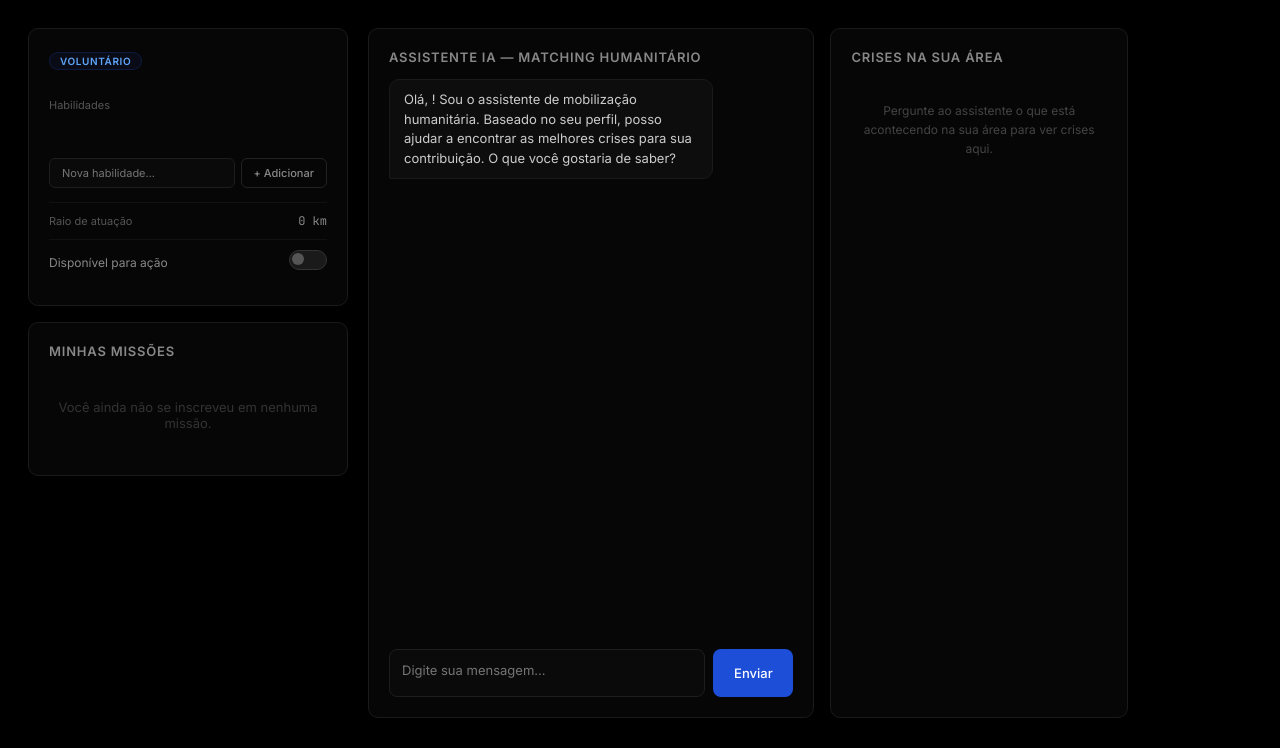
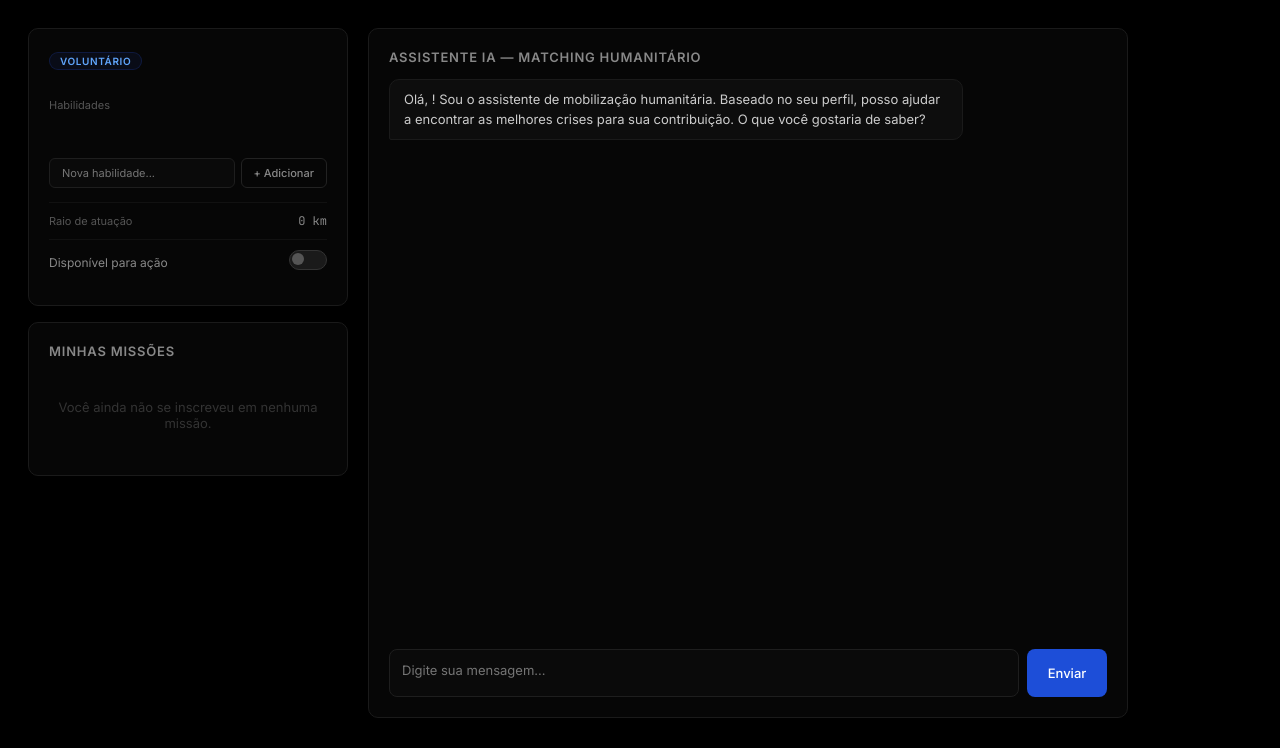
Before and after one commit to Albuqr/Hackathon-IBM, a Flask app: template frontend/templates/volunteer_profile.html in a window 1280 px wide. Shown: the part 52-800 px from the top of the page. Run offline with Flask 3, Linux system fonts and the light colour scheme; the template is opened without the code that fills it, so the values that code supplies are empty.

Commit message:
Bug fix - tela de chat com o watsox do voluntario  agora é pra ter o tamanho certo da janela de chat e de cards

```diff
--- a/frontend/templates/volunteer_profile.html
+++ b/frontend/templates/volunteer_profile.html
@@ -34,8 +34,12 @@
 .chat-input-row{display:flex;gap:8px}
 .chat-input-row textarea{flex:1;height:48px;resize:none;padding:12px;font-size:13px;border-radius:8px}
 .chat-input-row button{width:80px;align-self:stretch;border-radius:8px}
-/* Crisis panel */
-.crisis-panel{overflow-y:auto;max-height:calc(100vh - 110px)}
+/* Right container + crisis panel */
+.right-container{display:flex;gap:16px}
+.right-container .chat-card{flex:1;min-width:0}
+.crisis-panel{display:none;flex:0 0 38%;overflow-y:auto;max-height:calc(100vh - 110px)}
+.crisis-panel.visible{display:block;animation:crisisSlideIn .35s ease forwards}
+@keyframes crisisSlideIn{from{opacity:0;transform:translateX(16px)}to{opacity:1;transform:translateX(0)}}
 .crisis-card{border:1px solid #1a1a1a;border-radius:8px;padding:14px;margin-bottom:10px;background:#060606}
 .crisis-card:last-child{margin-bottom:0}
 .crisis-card-top{display:flex;align-items:center;gap:7px;margin-bottom:4px}
@@ -140,7 +144,7 @@
   </div><!-- /left -->
 
   <!-- RIGHT: Chat + Crisis panel -->
-  <div style="display:grid;grid-template-columns:3fr 2fr;gap:16px">
+  <div class="right-container">
 
     <div class="card chat-card">
       <div class="card-title" style="margin-bottom:10px">Assistente IA — Matching Humanitário</div>
@@ -274,7 +278,7 @@
 
 2. ...
 
-Para se inscrever, clique no ponto desta crise no mapa e pressione Quero Ajudar.]
+Não adicione instruções de inscrição, botões ou links na sua resposta. A interface de inscrição é mostrada separadamente ao voluntário.]
 
 [PERFIL]
 Nome: ${VOL_NAME}
@@ -312,6 +316,7 @@
     try { skills = JSON.parse(c.skills_needed || '[]'); } catch(e) {}
     const pills = skills.slice(0, 3).map(s => `<span class="crisis-skill-pill">${s}</span>`).join('');
     const desc = (c.description || '').slice(0, 120) + ((c.description || '').length > 120 ? '…' : '');
+    const cid = c.id || c.event_id || c.crisis_id || '';
     return `<div class="crisis-card">
       <div class="crisis-card-top">
         <div class="sev-dot" style="background:${color}"></div>
@@ -321,7 +326,7 @@
       <div class="crisis-card-meta">${c.country || '—'} · ${dist} km</div>
       ${desc ? `<div class="crisis-card-desc">${desc}</div>` : ''}
       ${pills ? `<div class="crisis-card-pills">${pills}</div>` : ''}
-      <button class="crisis-enroll-btn" onclick="enrollCrisis('${c.id}', this)">Quero Ajudar</button>
+      <button class="crisis-enroll-btn" onclick="enrollCrisis('${cid}', this)">Quero Ajudar</button>
     </div>`;
   }).join('');
 }
@@ -338,19 +343,40 @@
   .catch(() => { btn.disabled = false; });
 }
 
+function showCrisisPanel() {
+  const panel = document.querySelector('.crisis-panel');
+  if (panel && !panel.classList.contains('visible')) {
+    panel.classList.add('visible');
+  }
+}
+
 function fetchAndRenderCrisisCards() {
   fetch('/api/events?limit=500')
     .then(r => r.json())
     .then(events => {
-      if (!Array.isArray(events)) return;
+      if (!Array.isArray(events)) {
+        console.log('[crisis] response is not an array:', events);
+        showCrisisPanel();
+        renderCrisisCards([]);
+        return;
+      }
+      const radius = VOL_RADIUS > 0 ? VOL_RADIUS : 5000;
+      console.log('[crisis] fetched', events.length, 'events | lat:', VOL_LAT, 'lon:', VOL_LON, 'radius:', radius, 'km');
       const withDist = events
         .filter(e => e.lat && e.lon)
         .map(e => ({ ...e, _dist: haversineKm(VOL_LAT, VOL_LON, e.lat, e.lon) }));
       withDist.sort((a, b) => a._dist - b._dist);
       closestCrises = withDist.slice(0, 3);
-      renderCrisisCards(withDist.filter(e => e._dist <= VOL_RADIUS));
+      const inRadius = withDist.filter(e => e._dist <= radius);
+      console.log('[crisis] events with coords:', withDist.length, '| within radius:', inRadius.length);
+      showCrisisPanel();
+      renderCrisisCards(inRadius);
     })
-    .catch(() => {});
+    .catch(err => {
+      console.log('[crisis] fetch error:', err);
+      showCrisisPanel();
+      renderCrisisCards([]);
+    });
 }
 
 // ── AI Chat ──
```
